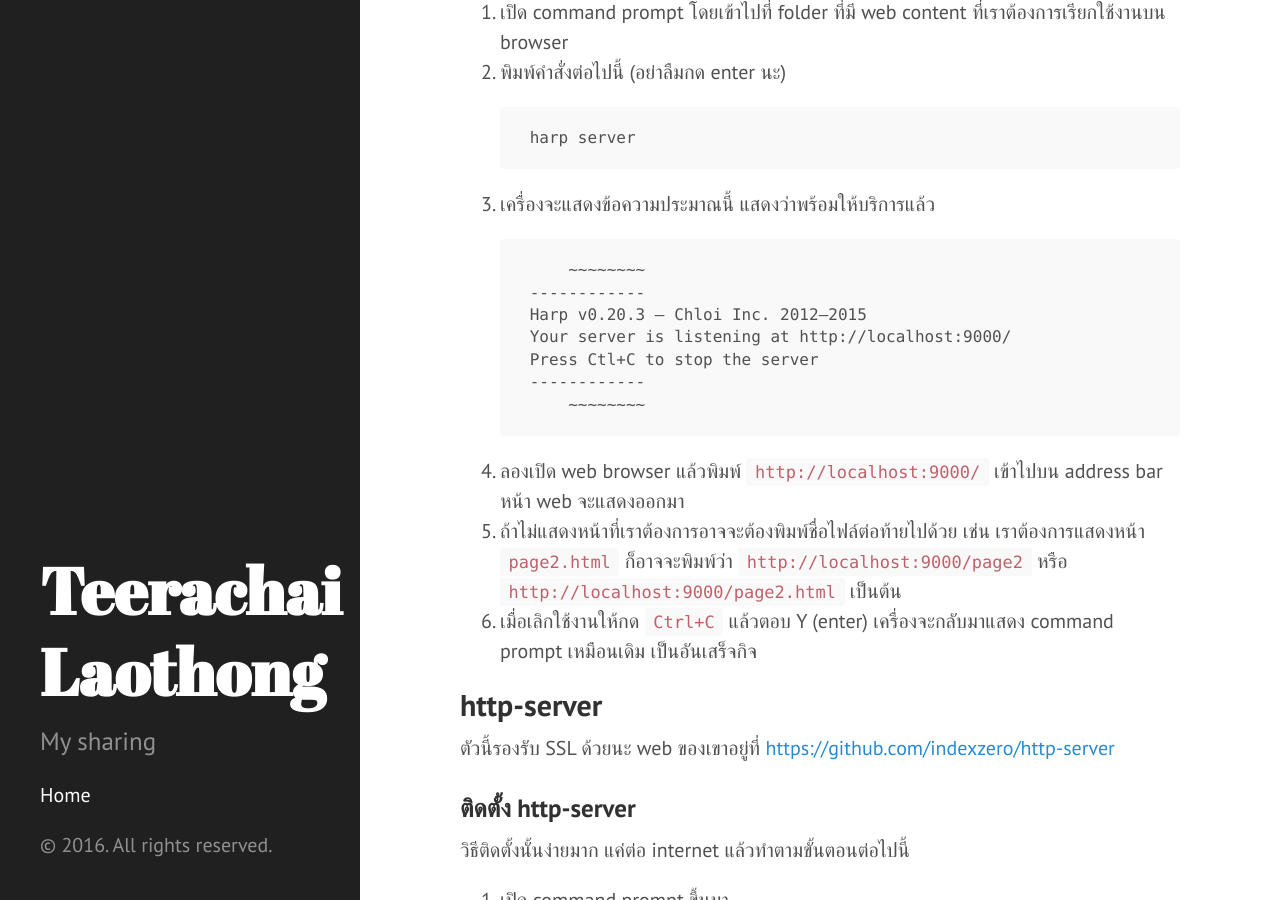
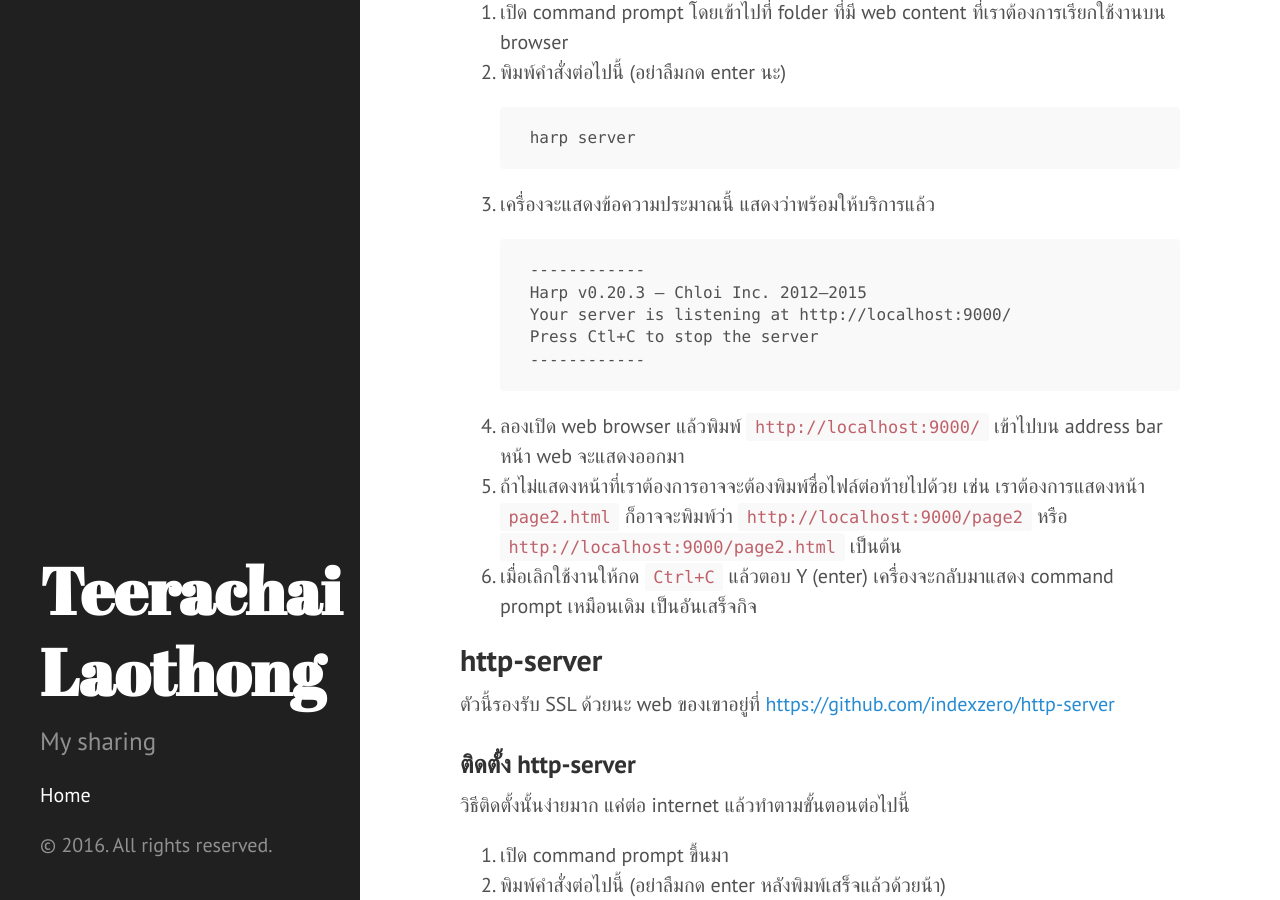
Before and after one commit to tlaothong/tlaothong.github.io, a Jekyll site: the page built from _posts/2016-10-06-local-server.markdown, in a window 1280 px wide and 900 px high, scrolled down 2268 px. Built offline with Jekyll 4.4.1, drawn with Linux system fonts in a browser that asks for light colours; comment, search, counter and statistics services are not loaded.

Commit message:
More on Code Blocks!

````diff
--- a/_posts/2016-10-06-local-server.markdown
+++ b/_posts/2016-10-06-local-server.markdown
@@ -77,13 +77,11 @@ npm --version
     ```
 3. เครื่องจะแสดงข้อความประมาณนี้ แสดงว่าพร้อมให้บริการแล้ว
 
-            ~~~~~~~~
         ------------
         Harp v0.20.3 – Chloi Inc. 2012–2015
         Your server is listening at http://localhost:9000/
         Press Ctl+C to stop the server
         ------------
-            ~~~~~~~~
 
 4. ลองเปิด web browser แล้วพิมพ์ `http://localhost:9000/` เข้าไปบน address bar หน้า web จะแสดงออกมา
 5. ถ้าไม่แสดงหน้าที่เราต้องการอาจจะต้องพิมพ์ชื่อไฟล์ต่อท้ายไปด้วย เช่น เราต้องการแสดงหน้า `page2.html`
@@ -116,13 +114,11 @@ npm --version
     ```
 3. เครื่องจะแสดงข้อความประมาณนี้ แสดงว่าพร้อมให้บริการแล้ว
 
-~~~~~~~~
-            Starting up http-server, serving ./
-            Available on:
-                http://192.168.3.4:8080
-                http://127.0.0.1:8080
-            Hit CTRL-C to stop the server
-~~~~~~~~
+        Starting up http-server, serving ./
+        Available on:
+            http://192.168.3.4:8080
+            http://127.0.0.1:8080
+        Hit CTRL-C to stop the server
 
 4. ลองเปิด web browser แล้วพิมพ์ `http://localhost:8080/` เข้าไปบน address bar หน้า web จะแสดงออกมา
 5. ถ้าไม่แสดงหน้าที่เราต้องการอาจจะต้องพิมพ์ชื่อไฟล์ต่อท้ายไปด้วย เช่น เราต้องการแสดงหน้า `page2.html`
````
